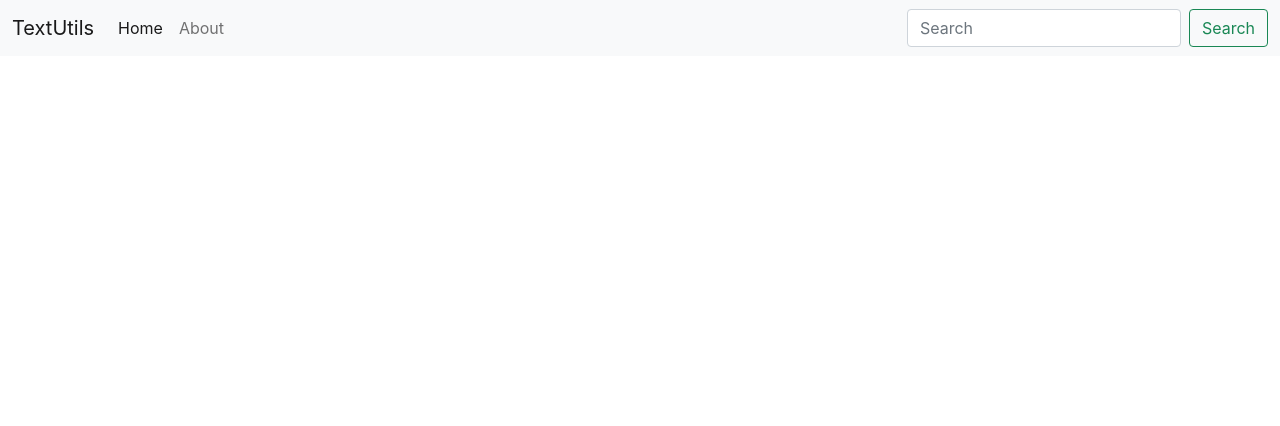
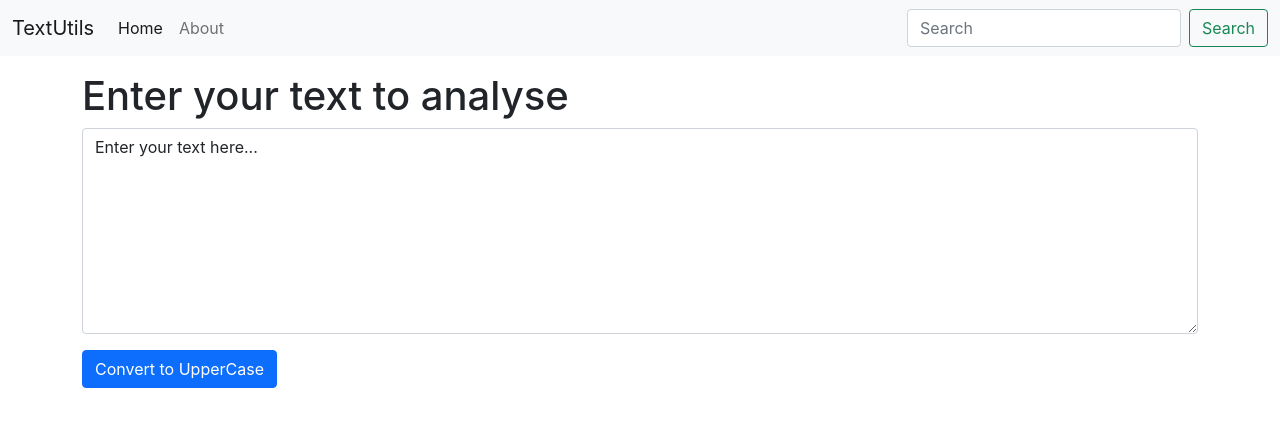
Before and after one commit to mayankbohra/textUtils, a React (Create React App) app: page / in a window 1280 px wide. Shown: the top 426 px of the page. Built offline with nearby package versions, Linux system fonts and the light colour scheme.

Commit message:
update app.js

```diff
--- a/src/App.js
+++ b/src/App.js
@@ -1,10 +1,14 @@
 import './App.css';
 import Navbar from './components/Navbar';
+import TextForm from './components/TextForm';
 
 function App() {
   return (
     <>
     <Navbar title="TextUtils" about="About" />
+    <div className="container my-3">
+    <TextForm heading="Enter your text to analyse" />
+    </div>
     </>
   );
 }
```
